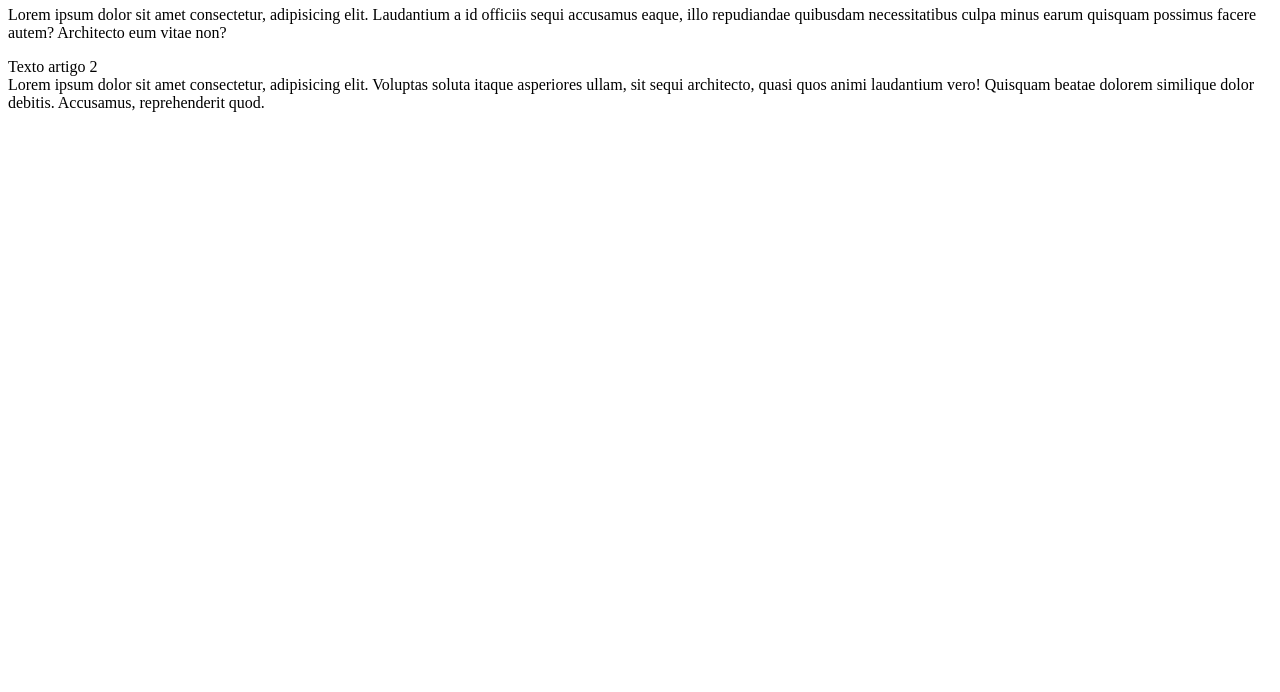
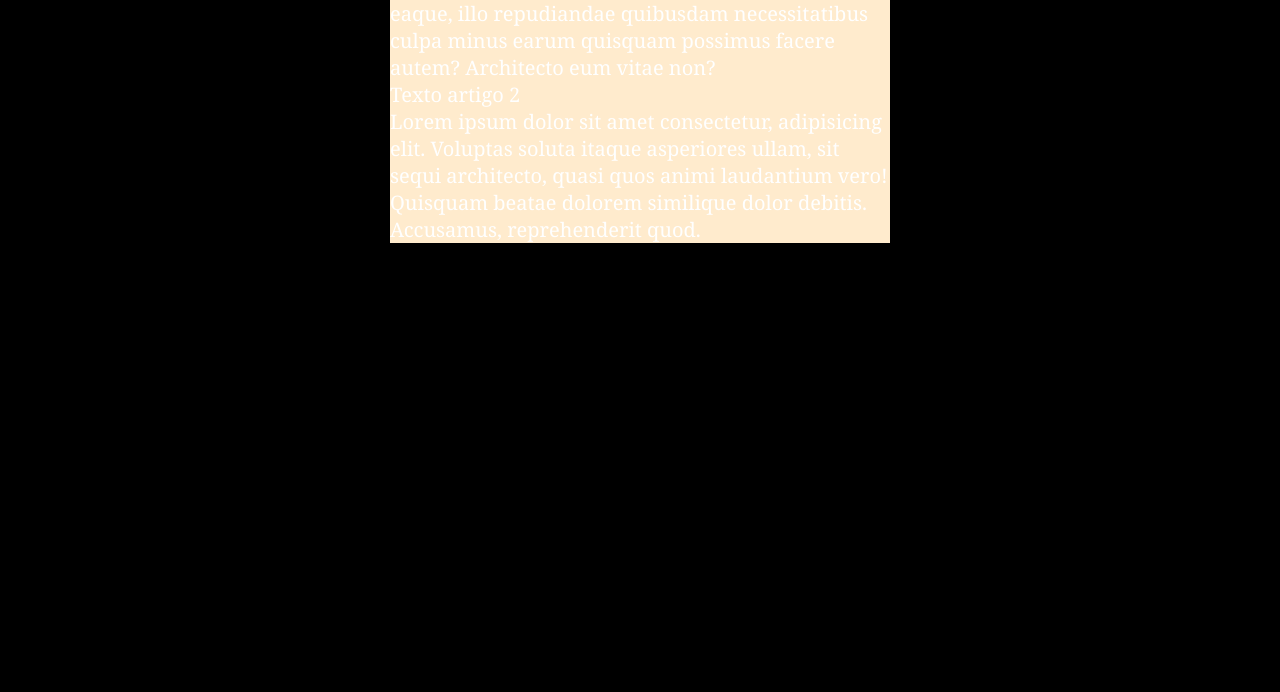
Before and after one commit to CaValk4/projeto-site, a plain HTML site: page index.html in a window 1280 px wide. Shown: the part 108-800 px from the top of the page. Drawn offline with Linux system fonts and the light colour scheme.

Commit message:
css-pagina
estilizei a pagina

```diff
--- /dev/null
+++ b/estilos/style.css
@@ -0,0 +1,20 @@
+*{
+    font-family:Georgia, 'Times New Roman', Times, serif;
+    font-size: 20px;
+    margin: 0;
+    padding-left: 0;
+
+}
+
+
+body{
+    background-color: black;
+    color: white;
+}
+
+main{
+    background-color: blanchedalmond;
+    width: 500px;
+    margin: auto;
+    box-shadow: 3px 3px 5px rgba(0, 0, 0, 0.507);
+}
--- a/index.html
+++ b/index.html
@@ -3,6 +3,7 @@
 <head>
     <meta charset="UTF-8">
     <meta name="viewport" content="width=device-width, initial-scale=1.0">
+    <link rel="stylesheet" href="estilos/style.css">
     <title>Projeto da branche</title>
 </head>
 <body>
```
